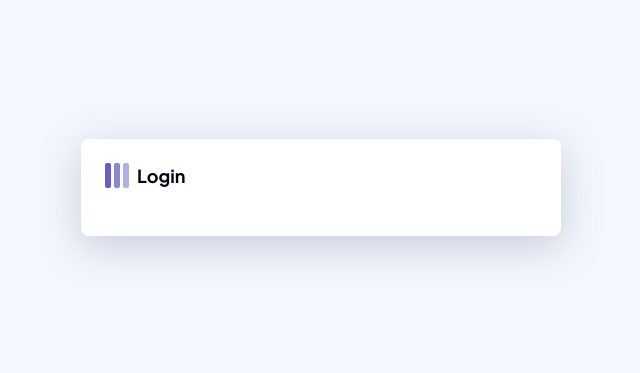
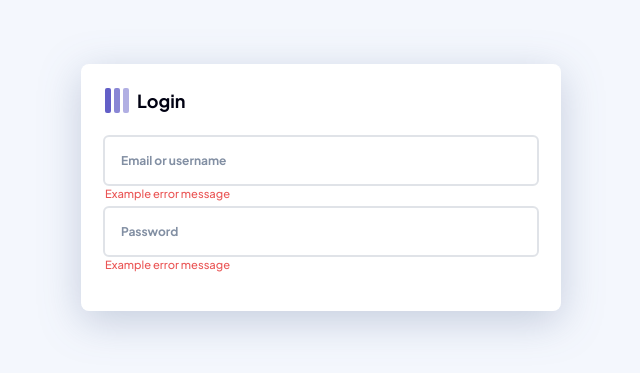
Before and after one commit to CodingWithJiro/frontend-mentor-kanban-task-management-web-app, a Next.js app: page /login in a window 1280 px wide. Shown: the part 213-586 px from the top of the page, without its empty margins (319-959 px from the left). Built offline with nearby package versions, Linux system fonts and the light colour scheme.

Commit message:
feat(auth): create initial login form inputs, custom hook, and types

```diff
--- a/src/components/auth/login-form.tsx
+++ b/src/components/auth/login-form.tsx
@@ -1,6 +1,12 @@
+'use client';
+
+import useLoginForm from '@/hooks/use-login-form';
 import LoginHeader from './login-header';
+import LoginInputs from './login-inputs';
 
 export default function LoginForm() {
+  const { inputData, formData, handleChange } = useLoginForm();
+
   return (
     <form
       className="bg-background-form drop-shadow-form w-full max-w-120 rounded-lg p-6 transition-colors"
@@ -8,6 +14,11 @@ export default function LoginForm() {
       noValidate
     >
       <LoginHeader />
+      <LoginInputs
+        inputData={inputData}
+        formData={formData}
+        handleChange={handleChange}
+      />
     </form>
   );
 }
--- /dev/null
+++ b/src/components/auth/login-inputs.tsx
@@ -0,0 +1,51 @@
+import type { FormData, InputData } from '@/types/login-form-type';
+import type { ChangeEvent } from 'react';
+
+interface LoginInputsProps {
+  inputData: InputData[];
+  formData: FormData;
+  handleChange: (e: ChangeEvent<HTMLInputElement>) => void;
+}
+
+export default function LoginInputs({
+  inputData,
+  formData,
+  handleChange,
+}: LoginInputsProps) {
+  return (
+    <ul className="mb-8 flex flex-col gap-6">
+      {inputData.map(({ name, label, type }) => {
+        return (
+          <li key={name} className="relative">
+            <input
+              className={`peer text-body-l outline-medium-gray/25 hover:outline-main-purple focus-visible:outline-main-purple w-full rounded-sm px-4 py-3 font-medium placeholder-transparent outline-2 transition-colors`}
+              id={name}
+              name={name}
+              type={type}
+              value={formData[name]}
+              placeholder=" "
+              onChange={handleChange}
+              required
+            />
+
+            <label
+              className={`text-heading-s text-medium-gray peer-focus:bg-background-form peer-not-placeholder-shown:bg-background-form peer-focus:text-main-purple peer-hover:text-main-purple pointer-events-none absolute top-4 left-4 origin-left font-bold transition-all peer-not-placeholder-shown:-top-2 peer-not-placeholder-shown:scale-90 peer-not-placeholder-shown:px-1 peer-focus:-top-2 peer-focus:scale-90 peer-focus:px-1`}
+              htmlFor={name}
+            >
+              {label}
+            </label>
+
+            {true && (
+              <p
+                id={`${name}-error`}
+                className="text-red absolute -bottom-4.5 left-0 text-[0.70rem] font-medium"
+              >
+                Example error message
+              </p>
+            )}
+          </li>
+        );
+      })}
+    </ul>
+  );
+}
--- /dev/null
+++ b/src/hooks/use-login-form.ts
@@ -0,0 +1,28 @@
+import type { FormData } from '@/types/login-form-type';
+import type { InputData } from '@/types/login-form-type';
+import type { ChangeEvent } from 'react';
+import { useState } from 'react';
+
+export default function useLoginForm() {
+  const [formData, setFormData] = useState<FormData>({
+    identifier: '',
+    password: '',
+  });
+  const [showPassword, setShowPassword] = useState(false);
+
+  const handleChange = (e: ChangeEvent<HTMLInputElement>) => {
+    const { name, value } = e.target;
+    setFormData((prev) => ({ ...prev, [name]: value }));
+  };
+
+  const inputData: InputData[] = [
+    { name: 'identifier', label: 'Email or username', type: 'text' },
+    {
+      name: 'password',
+      label: 'Password',
+      type: `${showPassword ? 'text' : 'password'}`,
+    },
+  ];
+
+  return { formData, inputData, handleChange };
+}
--- /dev/null
+++ b/src/types/login-form-type.ts
@@ -0,0 +1,12 @@
+export interface FormData {
+  identifier: string;
+  password: string;
+}
+
+export type FormField = keyof FormData;
+
+export interface InputData {
+  name: FormField;
+  label: string;
+  type: string;
+}
```
